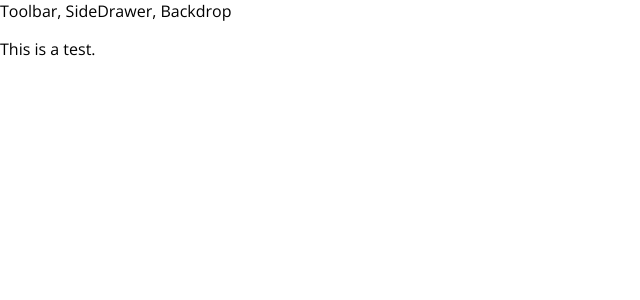
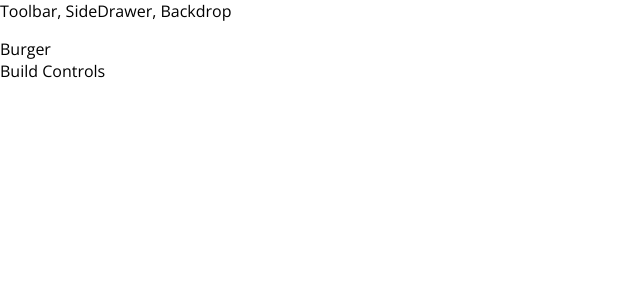
Before and after one commit to dcduncan/udemy-burger-builder, a React app: page / in a window 1280 px wide. Shown: the top 300 px of the page, without its empty margins (0-640 px from the left). Built offline with nearby package versions, Linux system fonts and the light colour scheme.

Commit message:
Completes lecture 110, adds basic BurgerBuilder container

```diff
--- a/src/App.js
+++ b/src/App.js
@@ -1,11 +1,12 @@
 import React, { Component } from 'react';
+import BurgerBuilder from './containers/BurgerBuilder/BurgerBuilder';
 import Layout from './components/Layout/Layout';
 
 class App extends Component {
   render() {
     return (
       <Layout>
-          <p>This is a test.</p>
+          <BurgerBuilder/>
       </Layout>
     );
   }
--- /dev/null
+++ b/src/components/Layout/Layout.css
@@ -0,0 +1,3 @@
+.Content {
+    margin-top: 16px;
+}
--- a/src/components/Layout/Layout.js
+++ b/src/components/Layout/Layout.js
@@ -1,12 +1,14 @@
 import React, { Fragment } from 'react';
 import Aux from '../../hoc/Aux';
+
+import classes from './Layout.css';
 
 const layout = (props) => (
     <Aux>
         <div>
             Toolbar, SideDrawer, Backdrop
         </div>
-        <main>
+        <main className={classes.Content}>
             {props.children}
         </main>
     </Aux>
--- /dev/null
+++ b/src/containers/BurgerBuilder/BurgerBuilder.js
@@ -0,0 +1,17 @@
+import React, { Component } from 'react';
+import Aux from '../../hoc/Aux';
+
+class BurgerBuilder extends Component {
+
+    render() {
+
+        return (
+            <Aux>
+                <div>Burger</div>
+                <div>Build Controls</div>
+            </Aux>
+        );
+    }
+}
+
+export default BurgerBuilder;
```
